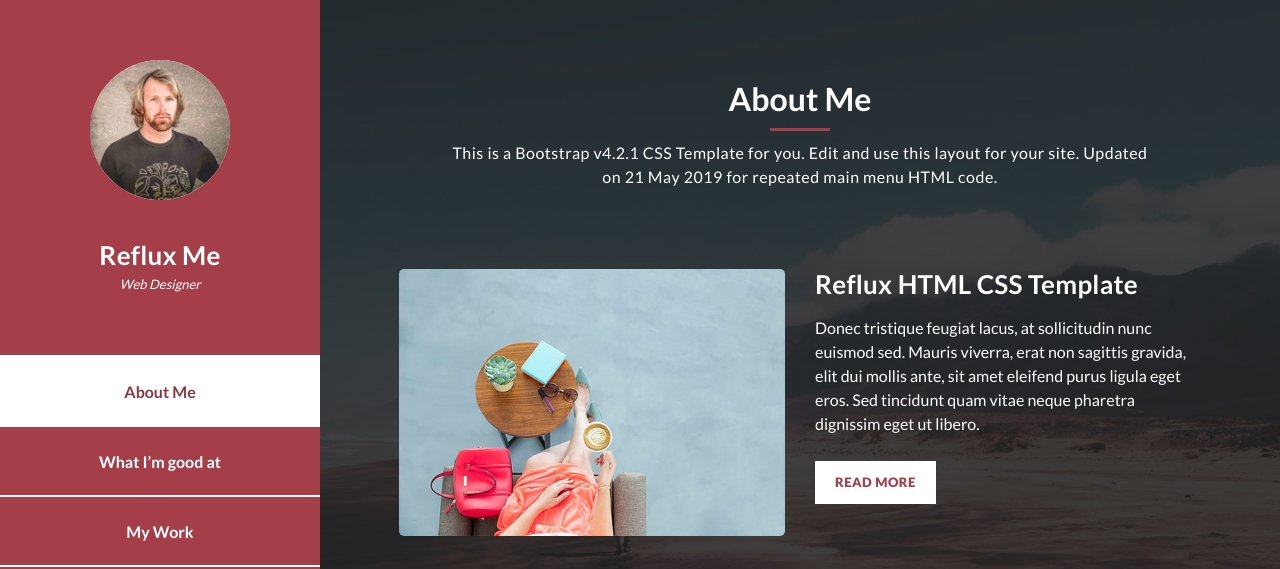
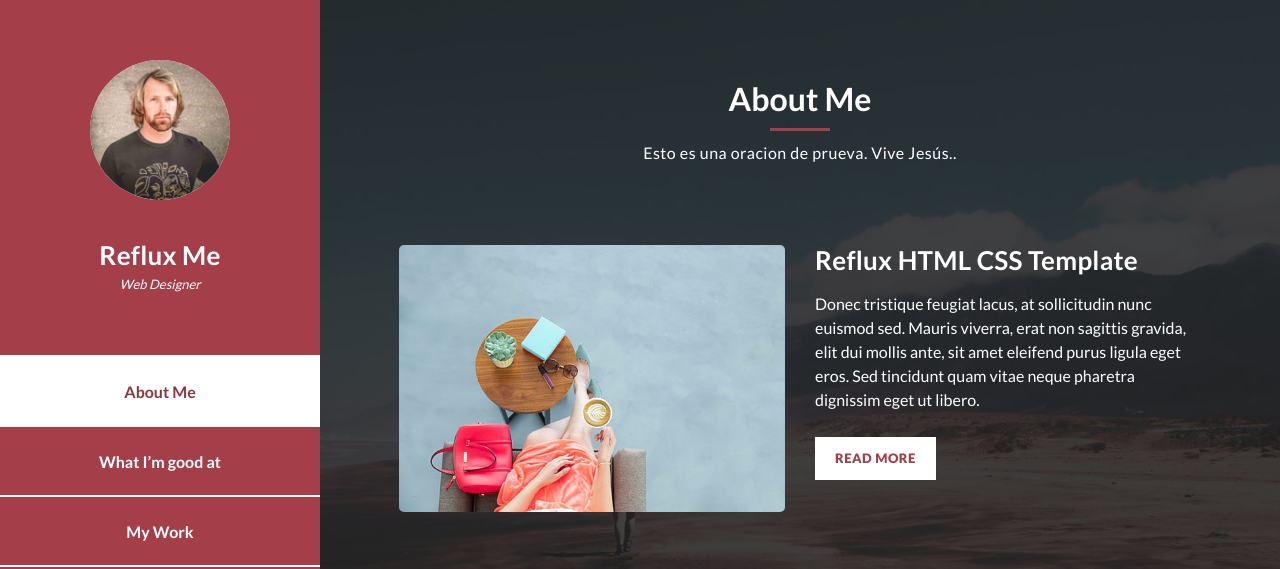
Before and after one commit to y-osorio/info, a plain HTML site: page index.html in a window 1280 px wide. Shown: the top 569 px of the page. Drawn offline with Linux system fonts and the light colour scheme.

Commit message:
Oracion de prueba

```diff
--- a/index.html
+++ b/index.html
@@ -85,8 +85,7 @@ https://templatemo.com/tm-531-reflux
             <h2>About Me</h2>
             <div class="line-dec"></div>
             <span
-              >This is a Bootstrap v4.2.1 CSS Template for you. Edit and use
-              this layout for your site. Updated on 21 May 2019 for repeated main menu HTML code.</span
+              >Esto es una oracion de prueva. Vive Jesús..</span
             >
           </div>
           <div class="left-image-post">
```
